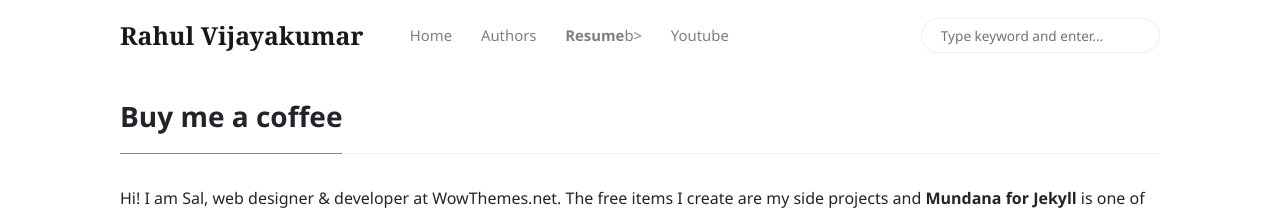
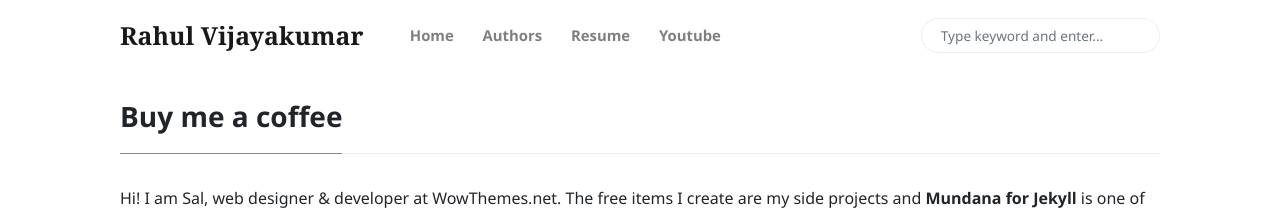
Before and after one commit to rahulvk007/myblog, a Jekyll site: the page built from _pages/buy-me-a-coffee.md, in a window 1280 px wide. Shown: the top 215 px of the page. Built offline with Jekyll 4.4.1, drawn with Linux system fonts in a browser that asks for light colours; nearby versions of some CDN libraries.

Commit message:
Update menu-header.html

```diff
--- a/_includes/menu-header.html
+++ b/_includes/menu-header.html
@@ -1,14 +1,14 @@
 <!--  Replace menu links here -->
 
 <li class="nav-item">
-<a class="nav-link" href="{{site.baseurl}}/index.html">Home</a>
+<a class="nav-link" href="{{site.baseurl}}/index.html"><b>Home</b></a>
 </li>
 <li class="nav-item">
-<a class="nav-link" href="{{site.baseurl}}/authors-list.html">Authors</a>
+    <a class="nav-link" href="{{site.baseurl}}/authors-list.html"><b>Authors</b></a>
 </li>
 <li class="nav-item">
-    <a target="_blank" class="nav-link" href="https://www.rahulvk.com/resume/"><b>Resume</b>b></a>
+    <a target="_blank" class="nav-link" href="https://www.rahulvk.com/resume/"><b>Resume</b></a>
 </li>
 <li class="nav-item">
-<a target="_blank" class="nav-link" href="https://www.youtube.com/channel/UC3Ez_M6LDv0whyRkz0xdJ7Q">Youtube</a>
+<a target="_blank" class="nav-link" href="https://www.youtube.com/channel/UC3Ez_M6LDv0whyRkz0xdJ7Q"><b>Youtube</b></a>
 </li>
```
